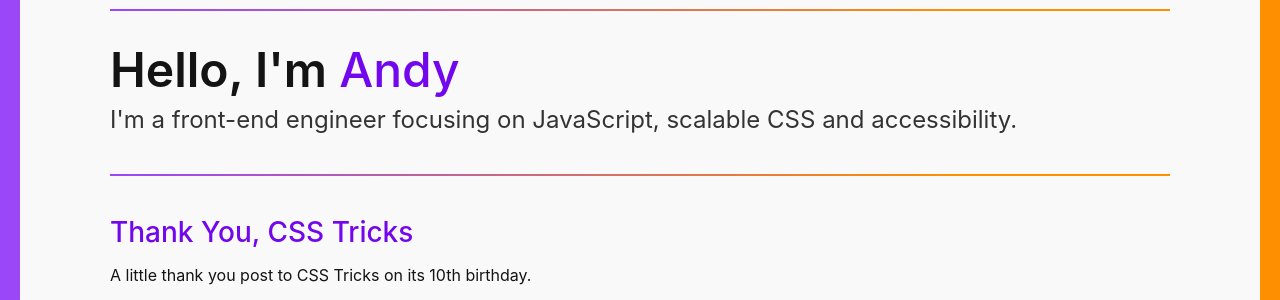
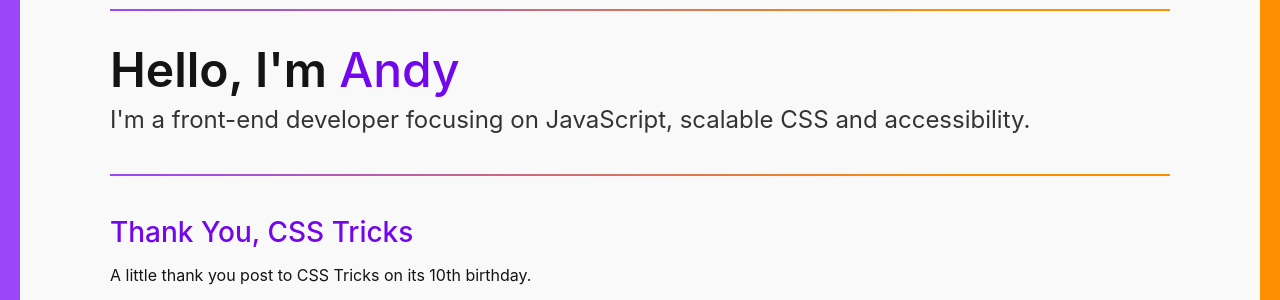
Before and after one commit to Andy-set-studio/hankchizljaw.io-legacy, a Jekyll site: the page built from index.md, in a window 1280 px wide. Shown: the part 151-451 px from the top of the page. Built offline with Jekyll 4.4.1, drawn with Linux system fonts in a browser that asks for light colours.

Commit message:
Change 'engineer' to 'developer' #doucheJar

```diff
--- a/_config.yml
+++ b/_config.yml
@@ -11,7 +11,7 @@ exclude:
   - "front-end"
 
 # Global content
-title: "Andy Bell - Front-End Engineer And Designer"
+title: "Andy Bell - Front-End Developer And Designer"
 asset_version: "v1.2.3"
 asset_base: "https://assets.hankchizljaw.io/assets"
 posts_per_page: 4
--- a/index.md
+++ b/index.md
@@ -3,8 +3,8 @@ layout: feed
 hidden_title: Andy Bell homepage
 title: Hello, I'm <a href="/about">Andy</a>
 meta_title: site_title
-meta_desc: Cheltenham based front-end engineer and designer, specialising in fast, accessible and responsive web application design.
-summary: I'm a front-end engineer focusing on JavaScript, scalable CSS and accessibility.
+meta_desc: Cheltenham based front-end developer and designer, specialising in fast, accessible and responsive web application design.
+summary: I'm a front-end developer focusing on JavaScript, scalable CSS and accessibility.
 show_archive_link: true
 post_limit: 4
 ---
```
